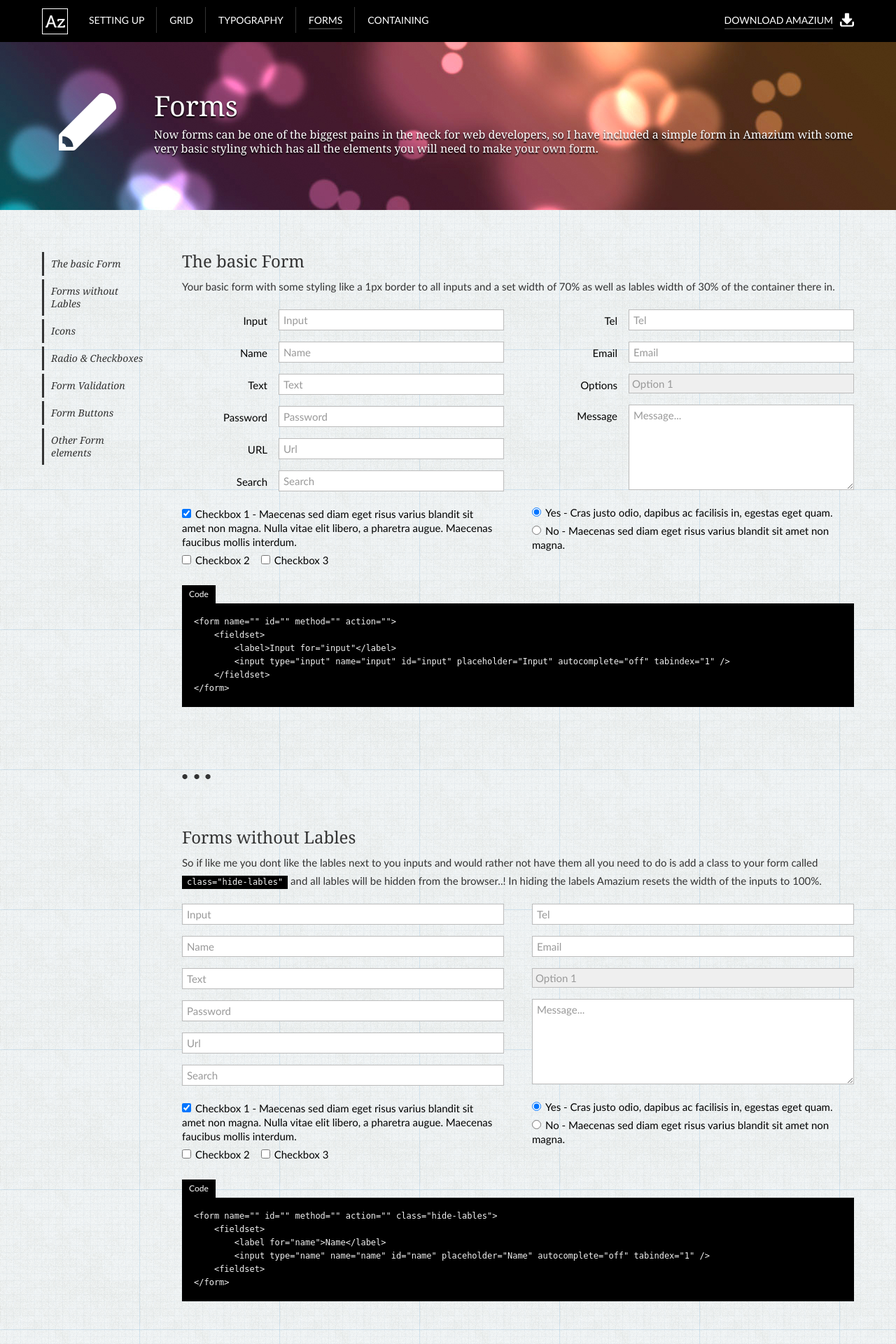
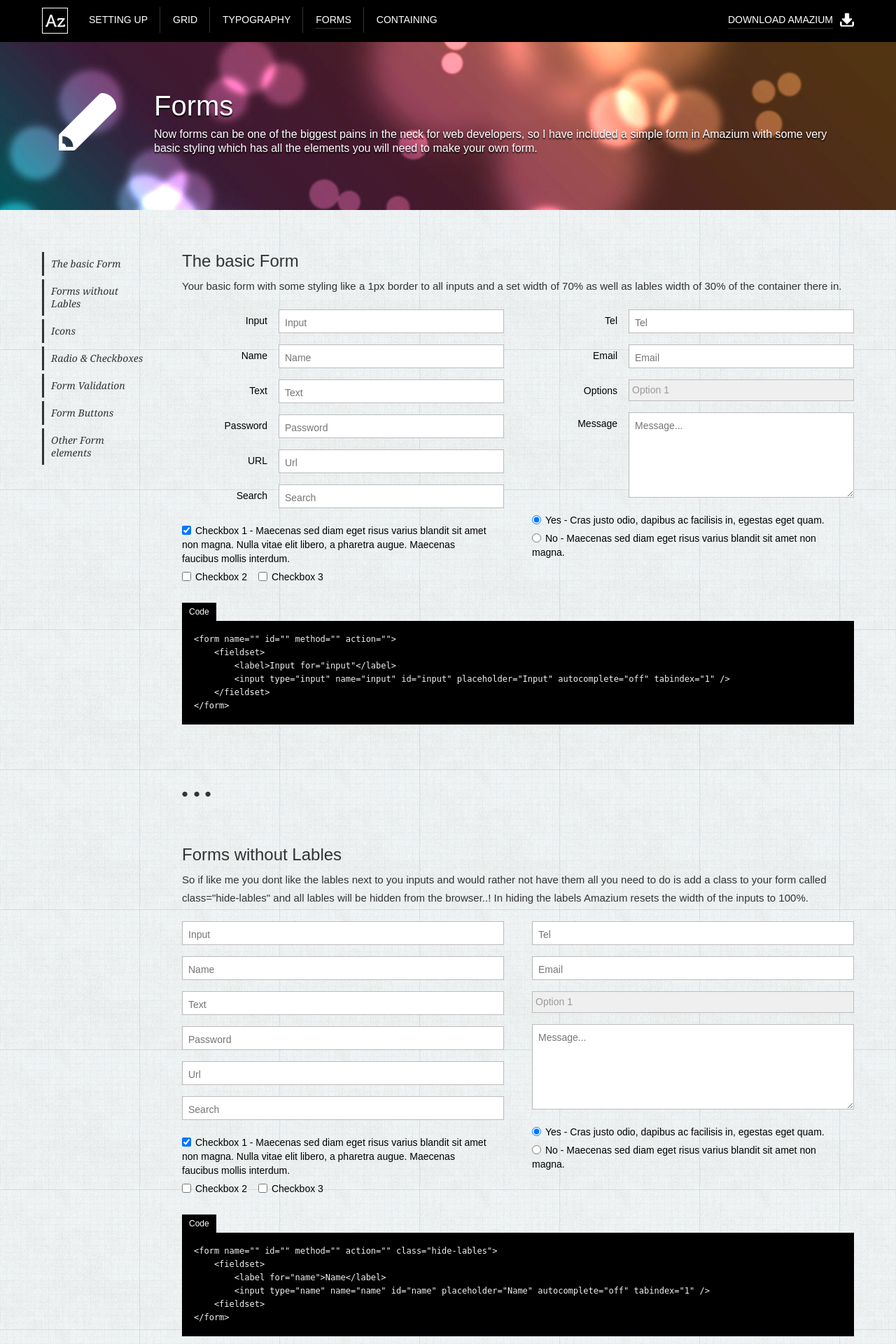
Before and after one commit to MikeBallan/Amazium.co.uk, a PHP site: page /forms.html in a window 1280 px wide. Shown: the top 1920 px of the page at 70% size. Run offline with PHP 8.4, Linux system fonts and the light colour scheme.

Commit message:
CSS updates
* Updated to Amazium v3.2.0
* Removed all fonts other than Sans-Serif
* Small updates to Form.css

```diff
--- a/css/amazium.css
+++ b/css/amazium.css
@@ -7,21 +7,21 @@
 
 /***** Screen 1200px+ *****/
 
-.row                                { margin:0 auto; width:1200px; overflow:hidden; }
+.row                                { margin:0 auto; width:1200px; display:table; }
 .row .row                           { margin:0 -20px; width:auto; display:inline-block; }
 
-.grid_1                             { width:60px; margin:0 20px; overflow:hidden; float:left; display:inline; }
-.grid_2                             { width:160px; margin:0 20px; overflow:hidden; float:left; display:inline; }
-.grid_3                             { width:260px; margin:0 20px; overflow:hidden; float:left; display:inline; }
-.grid_4                             { width:360px; margin:0 20px; overflow:hidden; float:left; display:inline; }
-.grid_5                             { width:460px; margin:0 20px; overflow:hidden; float:left; display:inline; }
-.grid_6                             { width:560px; margin:0 20px; overflow:hidden; float:left; display:inline; }
-.grid_7                             { width:660px; margin:0 20px; overflow:hidden; float:left; display:inline; }
-.grid_8                             { width:760px; margin:0 20px; overflow:hidden; float:left; display:inline; }
-.grid_9                             { width:860px; margin:0 20px; overflow:hidden; float:left; display:inline; }
-.grid_10                            { width:960px; margin:0 20px; overflow:hidden; float:left; display:inline; }
-.grid_11                            { width:1060px; margin:0 20px; overflow:hidden; float:left; display:inline; }
-.grid_12                            { width:1160px; margin:0 20px; overflow:hidden; float:left; display:inline; }
+.grid_1                             { width:60px; margin:0 20px; float:left; display:inline; }
+.grid_2                             { width:160px; margin:0 20px; float:left; display:inline; }
+.grid_3                             { width:260px; margin:0 20px; float:left; display:inline; }
+.grid_4                             { width:360px; margin:0 20px; float:left; display:inline; }
+.grid_5                             { width:460px; margin:0 20px; float:left; display:inline; }
+.grid_6                             { width:560px; margin:0 20px; float:left; display:inline; }
+.grid_7                             { width:660px; margin:0 20px; float:left; display:inline; }
+.grid_8                             { width:760px; margin:0 20px; float:left; display:inline; }
+.grid_9                             { width:860px; margin:0 20px; float:left; display:inline; }
+.grid_10                            { width:960px; margin:0 20px; float:left; display:inline; }
+.grid_11                            { width:1060px; margin:0 20px; float:left; display:inline; }
+.grid_12                            { width:1160px; margin:0 20px; float:left; display:inline; }
 
 .offset_1                           { margin-left:120px; }
 .offset_2                           { margin-left:220px; }
--- a/css/base.css
+++ b/css/base.css
@@ -41,11 +41,11 @@ table                                           { border-collapse:collapse; bord
 /***** Basic Styles *****/
 
 html                                            { overflow-y:scroll; overflow:-moz-scrollbars-vertical; }
-body                                            { margin:0; padding:0; background-color:#fff; font:15px/20px "Century Gothic", "Trebuchet MS", Helvetica, sans-serif; color:#333; -webkit-font-smoothing:antialiased; -webkit-text-size-adjust:none; }
+body                                            { margin:0; padding:0; background-color:#fff; font:15px/20px Sans-Serif; color:#333; -webkit-font-smoothing:antialiased; -webkit-text-size-adjust:none; }
 
 /***** Typography *****/
 
-h1, h2, h3, h4, h5, h6                          { margin:0; padding:0; font-family:"Georgia", Times New Roman, Times, serif; font-weight:normal; }
+h1, h2, h3, h4, h5, h6                          { margin:0; padding:0; font-family:Sans-Serif; font-weight:normal; }
 h1 a, h2 a, h3 a, h4 a, h5 a, h6 a              { font-weight:inherit; color:inherit; }
 h1                                              { margin:0 0 10px 0; padding:0; font-size:38px; line-height:40px; color:#333; }
 h2                                              { margin:0 0 10px 0; padding:0; font-size:32px; line-height:34px; color:#333; }
@@ -56,16 +56,15 @@ h6                                              { margin:0 0 10px 0; padding:0;
 
 p                                               { margin:0 0 20px 0; padding:0; line-height:26px; }
 
-b, strong                                       { font-weight:bold; color:#333; }
-em                                              { font-style:italic; color:#666; }
-small                                           { font-size:75%; }
+b, strong                                       { font-weight:bold; }
+em                                              { font-style:italic; }
+small                                           { font-size:11px; }
 
 sup, sub                                        { height:0; line-height:0; vertical-align:baseline; _vertical-align:bottom; position:relative; font-size:80%; }
 sup                                             { top:-5px; }
 sub                                             { bottom:-5px; }
 
-code                                            { margin:0; padding:0 7px; font:12px/19px monospace, serif; color:#f1f1f1; display:inline-block; background:#000; white-space:pre; white-space:pre-wrap; word-wrap:break-word; }
-pre code                                        { margin:16px 0 26px 0; padding:16px; font:12px/19px monospace, serif; color:#f1f1f1; display:block; background-color:#000; border:1px solid #000; }
+pre code                                        { margin:16px 0 26px 0; padding:16px; font:12px/19px 'monospace', Sans-Serif; color:#f1f1f1; display:block; background-color:#000; border:1px solid #000; }
 
 abbr[title],
 abbr[data-original-title]                       { border-bottom:1px dotted #999999; cursor:help; }
@@ -79,7 +78,7 @@ div                                             { box-sizing:border-box; -webkit
 
 ul, ol                                          { margin:26px 0 36px 0; display:block; }
 ul                                              { list-style:none outside; }
-ul li                                           { margin:0 0 5px 0; padding:0 0 0 18px; line-height:18px; background:transparent url('../img/bullet.png') no-repeat 0 3px; }
+ul li                                           { margin:0 0 15px 0; padding:0 0 0 18px; line-height:18px; background:transparent url('../img/bullet.png') no-repeat 0 3px; }
 
 ul ul, ul ol                                    { margin:5px 0 5px 0; }
 ol ol, ol ul                                    { margin:0 0 5px 20px; }
@@ -132,11 +131,11 @@ img                                             { border:0; vertical-align:middl
 /***** Buttons  *****/
 
 a.btn,
-.btn                                            { margin:5px 10px 5px 0; padding:0 20px; display:inline-block; color:#FFF; border:1px solid #000; background-color:#000; font-size:16px; line-height:40px; text-decoration:none; cursor:pointer; }
+.btn                                            { margin:5px 10px 5px 0; padding:1px 20px 0; display:inline-block; color:#FFF; border:1px solid #000; background-color:#000; font-size:16px; line-height:40px; text-decoration:none; cursor:pointer; }
 a:hover.btn                                     { color:#333; border:1px solid #CCC; background-color:#FFF; }
 
 a.btn.small,
-.btn.small                                      { padding:0 10px; font-size:12px; line-height:25px; }
+.btn.small                                      { padding:2px 10px 0; font-size:12px; line-height:25px; }
 
 .btn.white                                      { border-color:#CCC; background-color:#FFF; color:#333; }
 a:hover.btn.white                               { border-color:#000; background-color:#000; color:#FFF; }
--- a/css/form.css
+++ b/css/form.css
@@ -8,26 +8,25 @@
 /***** Forms *****/
 
 form                                            { margin:0 0 16px; padding:0; display:inline-block; width:100%; box-sizing:border-box; -webkit-box-sizing:border-box; -moz-box-sizing:border-box; }
-form label                                      { margin:6px 0 0; padding:0 16px 0 0; float:left; text-align:right; display:block; font-weight:bold; width:30%; font:15px/20px "Century Gothic", "Trebuchet MS", Helvetica, sans-serif; color:#000; box-sizing:border-box; -webkit-box-sizing:border-box; -moz-box-sizing:border-box; }
+form label                                      { margin:6px 0 0; padding:0 16px 0 0; float:left; text-align:right; display:block; font-weight:bold; width:30%; font:14px/20px Sans-Serif; color:#000; box-sizing:border-box; -webkit-box-sizing:border-box; -moz-box-sizing:border-box; }
 form label.checkbox,
 form label.radio                                { text-align:left; width:auto; }
 form span                                       { margin:10px 0; padding:0; display:block; overflow:hidden; float:left; }
 fieldset                                        { margin:0 0 16px 0; padding:0; display:block; box-sizing:border-box; -webkit-box-sizing:border-box; -moz-box-sizing:border-box; }
 fieldset small                                  { display:none; }
 
-::-webkit-input-placeholder                     { color:#999; }
-:-moz-placeholder                               { color:#999; }
-::-moz-placeholder                              { color:#999; }
+::-webkit-input-placeholder,
+:-moz-placeholder,
+::-moz-placeholder
 :-ms-input-placeholder                          { color:#999; }
 
 input,
 textarea,
-select                                          { margin:0; padding:4px 4px 4px 6px; display:inline-block; border:solid 1px #BBB; border-radius:0; width:100%; font:15px/20px "Century Gothic", "Trebuchet MS", Helvetica, sans-serif; color:#999; overflow:hidden; outline:0 none; transition-property:all .1s linear 0s; -moz-transition:all .1s linear 0s; -webkit-transition:all .1s linear 0s; -o-transition:all .1s linear 0s; box-sizing:border-box; -webkit-box-sizing: border-box; -moz-box-sizing: border-box; -webkit-appearance:none; }
+select                                          { margin:0; padding:8px 8px 4px 8px; display:inline-block; border:solid 1px #BBB; border-radius:0; width:100%; font:14px/20px Sans-Serif; color:#999; overflow:hidden; outline:0 none; transition-property:all .1s linear 0s; -moz-transition:all .1s linear 0s; -webkit-transition:all .1s linear 0s; -o-transition:all .1s linear 0s; box-sizing:border-box; -webkit-box-sizing: border-box; -moz-box-sizing: border-box; -webkit-appearance:none; }
 
 form label + input,
 form label + textarea,
 form label + select                             { float:right; width:70%; }
-
 
 form.hide-lables label + input,
 form.hide-lables label + textarea,
@@ -37,11 +36,10 @@ form.hide-lables label                          { display:none; }
 form.hide-lables label.checkbox,
 form.hide-lables label.radio                    { display:block; }
 
-select                                          { padding:3px 3px 3px 4px; }
-optgroup                                        { font:15px/20px "Century Gothic", "Trebuchet MS", Helvetica, sans-serif; color:#000; background-color:#f1f1f1; }
+select                                          { padding:4px 4px 5px; }
+optgroup                                        { font:15px/20px Sans-Serif; color:#000; background-color:#f1f1f1; }
 optgroup option                                 { background-color:#FFF; }
 
-form.icons input[type="name"]                   { padding-left:30px; background:#FFF url('../img/form.png') no-repeat 0 0; }
 form.icons input[type="text"]                   { padding-left:30px; background:#FFF url('../img/form.png') no-repeat 0 -50px; }
 form.icons input[type="search"]                 { padding-left:30px; background:#FFF url('../img/form.png') no-repeat 0 -100px; }
 form.icons input[type="url"]                    { padding-left:30px; background:#FFF url('../img/form.png') no-repeat 0 -150px; }
@@ -57,7 +55,7 @@ input[type="radio"]                             { margin:3px 6px 0 0; padding:0;
 
 input:focus,
 textarea:focus,
-select:focus                                    { color:#000; border-color:#333; outline:0 none; }
+select:focus                                    { color:#000; border-color:#999; outline:0 none; }
 
 /***** Search *****/
 
@@ -86,16 +84,16 @@ form.login fieldset input:hover[type="reset"]   { margin:0 !important; }
 
 /***** Errors with Labels *****/
 
-label.error ::-webkit-input-placeholder         { color:#E74C3C; }
-label.error :-moz-placeholder                   { color:#E74C3C; }
-label.error ::-moz-placeholder                  { color:#E74C3C; }
+label.error,
+label.error ::-webkit-input-placeholder,
+label.error :-moz-placeholder,
+label.error ::-moz-placeholder,
 label.error :-ms-input-placeholder              { color:#E74C3C; }
 
-label.error                                     { color:#E74C3C; }
 label.error + input,
 label.error + textarea,
 label.error + select                            { margin:0; color:#E74C3C !important; border-color:#E74C3C; }
-label.error + input + small                     { margin:0; padding:3px 5px 5px 8px; color:#FFF; border-color:#E74C3C; background-color:#E74C3C; width:70%; float:right; display:inline-block; box-sizing:border-box; -webkit-box-sizing:border-box; -moz-box-sizing:border-box; }
+label.error + input + small                     { margin:0; padding:3px 8px; color:#FFF; border-color:#E74C3C; background-color:#E74C3C; width:70%; float:right; display:inline-block; box-sizing:border-box; -webkit-box-sizing:border-box; -moz-box-sizing:border-box; }
 
 /***** Errors without Labels *****/
 
@@ -103,16 +101,15 @@ label.error + input + small                     { margin:0; padding:3px 5px 5px
 .hide-lables label.error input,
 .hide-lables label.error textarea,
 .hide-lables label.error select                 { margin:6px 0 0 0; color:#E74C3C; border-color:#E74C3C; }
-.hide-lables label.error + input + small        { margin:0; padding:3px 5px 5px 8px; color:#FFF; border-color:#E74C3C; background-color:#E74C3C; width:100%; display:block; box-sizing:border-box; -webkit-box-sizing:border-box; -moz-box-sizing:border-box; }
+.hide-lables label.error + input + small        { margin:0; padding:3px 8px; color:#FFF; border-color:#E74C3C; background-color:#E74C3C; width:100%; display:block; box-sizing:border-box; -webkit-box-sizing:border-box; -moz-box-sizing:border-box; }
 
 /***** Correct *****/
 
-label.correct ::-webkit-input-placeholder       { color:#468847; }
-label.correct :-moz-placeholder                 { color:#468847; }
-label.correct ::-moz-placeholder                { color:#468847; }
+label.correct form label,
+label.correct ::-webkit-input-placeholder,
+label.correct :-moz-placeholder,
+label.correct ::-moz-placeholder,
 label.correct :-ms-input-placeholder            { color:#468847; }
-
-label.correct form label                        { color:#468847; }
 label.correct input,
 label.correct textarea,
 label.correct select                            { margin:6px 0 0 0; color:#468847; border-color:#2ECC71; background-color:#dae7da !important; }
@@ -121,7 +118,7 @@ label.correct select                            { margin:6px 0 0 0; color:#46884
 
 input[type="button"],
 input[type="submit"],
-input[type="reset"]                             { margin:6px 6px 6px 30%;padding:0 20px; display:inline-block; height:45px; font:16px/40px "Century Gothic", "Trebuchet MS", Helvetica, sans-serif; font-weight:normal; color:#fff; border:1px solid #000; float:left; width:auto; background-color:#000; cursor:pointer; -webkit-appearance:none; }
+input[type="reset"]                             { margin:6px 6px 6px 30%;padding:0 20px; display:inline-block; height:45px; font:16px/40px Sans-Serif; font-weight:normal; color:#fff; border:1px solid #000; float:left; width:auto; background-color:#000; cursor:pointer; -webkit-appearance:none; }
 
 form.hide-lables input[type="button"],
 form.hide-lables input[type="submit"],
```
Also changed, not shown: other parts of css/amazium.css (+35 -32 lines).
